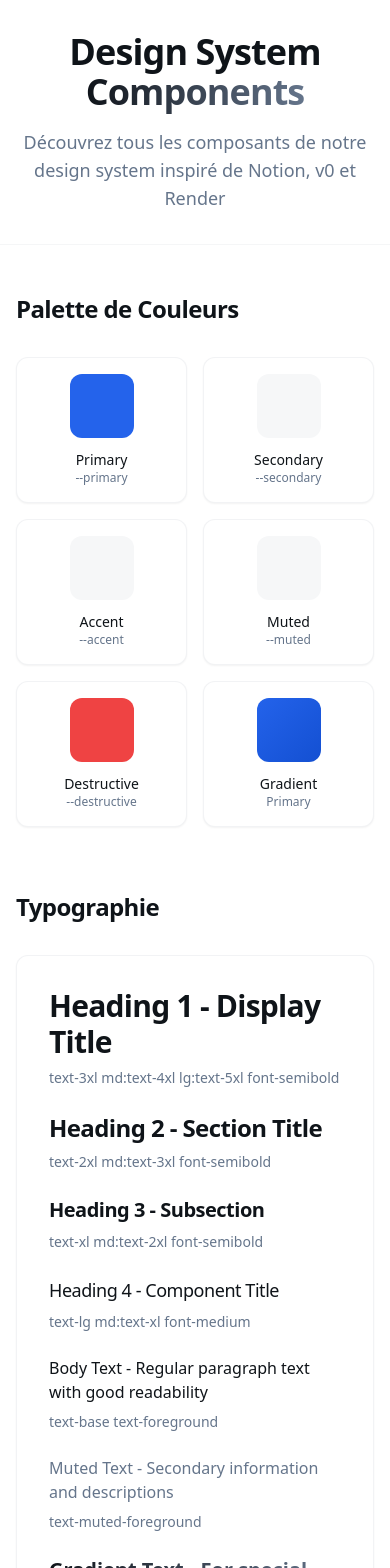
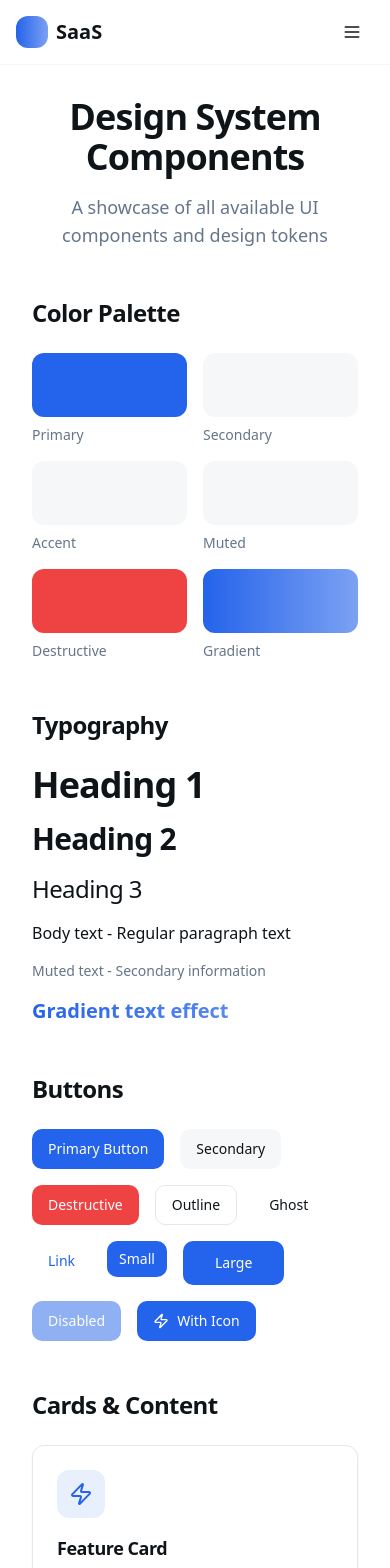
Before and after one commit to Will12312/notion-render-v0-kit, a React (Vite) app: page /components in a window 390 px wide. Shown: the top 1568 px of the page. Built offline with nearby package versions, Linux system fonts and the light colour scheme.

Commit message:
Revert component deletions
Reverted the deletion of homepage and component pages. Removed unused files and simplified the project structure while retaining essential pages.

```diff
--- a/src/App.tsx
+++ b/src/App.tsx
@@ -5,7 +5,6 @@ import { QueryClient, QueryClientProvider } from "@tanstack/react-query";
 import { BrowserRouter, Routes, Route } from "react-router-dom";
 import Index from "./pages/Index";
 import ComponentsShowcase from "./pages/Components";
-import NotFound from "./pages/NotFound";
 
 const queryClient = new QueryClient();
 
@@ -18,8 +17,6 @@ const App = () => (
         <Routes>
           <Route path="/" element={<Index />} />
           <Route path="/components" element={<ComponentsShowcase />} />
-          {/* ADD ALL CUSTOM ROUTES ABOVE THE CATCH-ALL "*" ROUTE */}
-          <Route path="*" element={<NotFound />} />
         </Routes>
       </BrowserRouter>
     </TooltipProvider>
--- a/src/components/ui/navigation.tsx
+++ b/src/components/ui/navigation.tsx
@@ -4,27 +4,21 @@ import { Menu } from "lucide-react";
 const Navigation = () => {
   return (
     <nav className="sticky top-0 z-50 bg-background/95 backdrop-blur supports-[backdrop-filter]:bg-background/60 border-b border-border/40">
-      <div className="container-modern">
+      <div className="container mx-auto px-4">
         <div className="flex h-16 items-center justify-between">
           {/* Logo */}
           <div className="flex items-center">
-            <div className="h-8 w-8 rounded-lg bg-gradient-primary"></div>
+            <div className="h-8 w-8 rounded-lg bg-gradient-to-r from-primary to-primary/60"></div>
             <span className="ml-2 text-xl font-semibold text-foreground">SaaS</span>
           </div>
 
           {/* Desktop Navigation */}
           <div className="hidden md:flex items-center space-x-8">
-            <a href="#features" className="text-sm font-medium text-muted-foreground hover:text-foreground transition-colors">
-              Features
-            </a>
-            <a href="#pricing" className="text-sm font-medium text-muted-foreground hover:text-foreground transition-colors">
-              Pricing
+            <a href="/" className="text-sm font-medium text-muted-foreground hover:text-foreground transition-colors">
+              Home
             </a>
             <a href="/components" className="text-sm font-medium text-muted-foreground hover:text-foreground transition-colors">
               Components
-            </a>
-            <a href="#about" className="text-sm font-medium text-muted-foreground hover:text-foreground transition-colors">
-              About
             </a>
           </div>
 
--- a/src/pages/Components.tsx
+++ b/src/pages/Components.tsx
@@ -1,361 +1,172 @@
 import { Button } from "@/components/ui/button";
 import { Card } from "@/components/ui/card";
-import FeatureCard from "@/components/ui/feature-card";
 import { Badge } from "@/components/ui/badge";
 import { Input } from "@/components/ui/input";
-import {
-  Zap,
-  Shield,
-  Palette,
-  Code,
-  Users,
-  BarChart3,
-  Star,
-  Heart,
-  ArrowRight,
-  Search,
-  Settings,
-  Bell,
-  Download
-} from "lucide-react";
+import { Label } from "@/components/ui/label";
+import { Zap, Shield, Palette } from "lucide-react";
+import Navigation from "@/components/ui/navigation";
 
 const ComponentsShowcase = () => {
   return (
     <div className="min-h-screen bg-background">
+      <Navigation />
+      <div className="container mx-auto max-w-6xl p-8">
         {/* Header */}
-      <div className="border-b border-border/40 bg-background/95 backdrop-blur">
-        <div className="container-modern py-8">
-          <div className="text-center">
-            <h1 className="text-4xl font-semibold tracking-tight text-foreground mb-4">
-              Design System
-              <span className="gradient-text"> Components</span>
+        <div className="mb-12 text-center">
+          <h1 className="mb-4 text-4xl font-bold text-foreground">
+            Design System Components
           </h1>
-            <p className="text-lg text-muted-foreground max-w-2xl mx-auto">
-              Découvrez tous les composants de notre design system inspiré de Notion, v0 et Render
+          <p className="text-lg text-muted-foreground">
+            A showcase of all available UI components and design tokens
           </p>
         </div>
-        </div>
-      </div>
-
-      <div className="container-modern py-12 space-y-16">
 
         {/* Color Palette */}
-        <section>
-          <h2 className="text-2xl font-semibold mb-8 text-foreground">Palette de Couleurs</h2>
-          <div className="grid grid-cols-2 md:grid-cols-4 lg:grid-cols-6 gap-4">
-            <div className="card-modern p-4 text-center">
-              <div className="w-16 h-16 bg-primary rounded-lg mx-auto mb-3"></div>
-              <p className="text-sm font-medium text-foreground">Primary</p>
-              <p className="text-xs text-muted-foreground">--primary</p>
+        <section className="mb-12">
+          <h2 className="mb-6 text-2xl font-semibold text-foreground">Color Palette</h2>
+          <div className="grid grid-cols-2 gap-4 md:grid-cols-4 lg:grid-cols-6">
+            <div className="space-y-2">
+              <div className="h-16 w-full rounded-lg bg-primary"></div>
+              <p className="text-sm text-muted-foreground">Primary</p>
             </div>
-            <div className="card-modern p-4 text-center">
-              <div className="w-16 h-16 bg-secondary rounded-lg mx-auto mb-3"></div>
-              <p className="text-sm font-medium text-foreground">Secondary</p>
-              <p className="text-xs text-muted-foreground">--secondary</p>
+            <div className="space-y-2">
+              <div className="h-16 w-full rounded-lg bg-secondary"></div>
+              <p className="text-sm text-muted-foreground">Secondary</p>
             </div>
-            <div className="card-modern p-4 text-center">
-              <div className="w-16 h-16 bg-accent rounded-lg mx-auto mb-3"></div>
-              <p className="text-sm font-medium text-foreground">Accent</p>
-              <p className="text-xs text-muted-foreground">--accent</p>
+            <div className="space-y-2">
+              <div className="h-16 w-full rounded-lg bg-accent"></div>
+              <p className="text-sm text-muted-foreground">Accent</p>
             </div>
-            <div className="card-modern p-4 text-center">
-              <div className="w-16 h-16 bg-muted rounded-lg mx-auto mb-3"></div>
-              <p className="text-sm font-medium text-foreground">Muted</p>
-              <p className="text-xs text-muted-foreground">--muted</p>
+            <div className="space-y-2">
+              <div className="h-16 w-full rounded-lg bg-muted"></div>
+              <p className="text-sm text-muted-foreground">Muted</p>
             </div>
-            <div className="card-modern p-4 text-center">
-              <div className="w-16 h-16 bg-destructive rounded-lg mx-auto mb-3"></div>
-              <p className="text-sm font-medium text-foreground">Destructive</p>
-              <p className="text-xs text-muted-foreground">--destructive</p>
+            <div className="space-y-2">
+              <div className="h-16 w-full rounded-lg bg-destructive"></div>
+              <p className="text-sm text-muted-foreground">Destructive</p>
             </div>
-            <div className="card-modern p-4 text-center">
-              <div className="w-16 h-16 bg-gradient-primary rounded-lg mx-auto mb-3"></div>
-              <p className="text-sm font-medium text-foreground">Gradient</p>
-              <p className="text-xs text-muted-foreground">Primary</p>
+            <div className="space-y-2">
+              <div className="h-16 w-full rounded-lg bg-gradient-to-r from-primary to-primary/60"></div>
+              <p className="text-sm text-muted-foreground">Gradient</p>
             </div>
           </div>
         </section>
 
         {/* Typography */}
-        <section>
-          <h2 className="text-2xl font-semibold mb-8 text-foreground">Typographie</h2>
-          <div className="card-modern p-8 space-y-6">
-            <div>
-              <h1 className="mb-2">Heading 1 - Display Title</h1>
-              <p className="text-sm text-muted-foreground">text-3xl md:text-4xl lg:text-5xl font-semibold</p>
+        <section className="mb-12">
+          <h2 className="mb-6 text-2xl font-semibold text-foreground">Typography</h2>
+          <div className="space-y-4">
+            <h1 className="text-4xl font-bold text-foreground">Heading 1</h1>
+            <h2 className="text-3xl font-semibold text-foreground">Heading 2</h2>
+            <h3 className="text-2xl font-medium text-foreground">Heading 3</h3>
+            <p className="text-base text-foreground">Body text - Regular paragraph text</p>
+            <p className="text-sm text-muted-foreground">Muted text - Secondary information</p>
+            <p className="bg-gradient-to-r from-primary to-primary/60 bg-clip-text text-transparent text-xl font-semibold">
+              Gradient text effect
+            </p>
           </div>
-            <div>
-              <h2 className="mb-2">Heading 2 - Section Title</h2>
-              <p className="text-sm text-muted-foreground">text-2xl md:text-3xl font-semibold</p>
+        </section>
+
+        {/* Buttons */}
+        <section className="mb-12">
+          <h2 className="mb-6 text-2xl font-semibold text-foreground">Buttons</h2>
+          <div className="flex flex-wrap gap-4">
+            <Button>Primary Button</Button>
+            <Button variant="secondary">Secondary</Button>
+            <Button variant="destructive">Destructive</Button>
+            <Button variant="outline">Outline</Button>
+            <Button variant="ghost">Ghost</Button>
+            <Button variant="link">Link</Button>
+            <Button size="sm">Small</Button>
+            <Button size="lg">Large</Button>
+            <Button disabled>Disabled</Button>
+            <Button>
+              <Zap className="mr-2 h-4 w-4" />
+              With Icon
+            </Button>
           </div>
-            <div>
-              <h3 className="mb-2">Heading 3 - Subsection</h3>
-              <p className="text-sm text-muted-foreground">text-xl md:text-2xl font-semibold</p>
+        </section>
+
+        {/* Cards */}
+        <section className="mb-12">
+          <h2 className="mb-6 text-2xl font-semibold text-foreground">Cards & Content</h2>
+          <div className="grid gap-6 md:grid-cols-2 lg:grid-cols-3">
+            <Card className="p-6">
+              <div className="mb-4 inline-flex h-12 w-12 items-center justify-center rounded-xl bg-primary/10">
+                <Zap className="h-6 w-6 text-primary" />
               </div>
-            <div>
-              <h4 className="mb-2">Heading 4 - Component Title</h4>
-              <p className="text-sm text-muted-foreground">text-lg md:text-xl font-medium</p>
+              <h3 className="mb-2 text-lg font-semibold text-foreground">Feature Card</h3>
+              <p className="text-muted-foreground">
+                This is a basic feature card with an icon and description.
+              </p>
+            </Card>
+
+            <Card className="p-6">
+              <div className="mb-4 inline-flex h-12 w-12 items-center justify-center rounded-xl bg-primary/10">
+                <Shield className="h-6 w-6 text-primary" />
               </div>
-            <div>
-              <p className="text-foreground mb-2">Body Text - Regular paragraph text with good readability</p>
-              <p className="text-sm text-muted-foreground">text-base text-foreground</p>
+              <h3 className="mb-2 text-lg font-semibold text-foreground">Security</h3>
+              <p className="text-muted-foreground">
+                Built with security best practices and modern standards.
+              </p>
+            </Card>
+
+            <Card className="p-6">
+              <div className="mb-4 inline-flex h-12 w-12 items-center justify-center rounded-xl bg-primary/10">
+                <Palette className="h-6 w-6 text-primary" />
               </div>
-            <div>
-              <p className="text-muted-foreground mb-2">Muted Text - Secondary information and descriptions</p>
-              <p className="text-sm text-muted-foreground">text-muted-foreground</p>
+              <h3 className="mb-2 text-lg font-semibold text-foreground">Design</h3>
+              <p className="text-muted-foreground">
+                Beautiful, modern design that adapts to your brand.
+              </p>
+            </Card>
           </div>
-            <div>
-              <p className="gradient-text mb-2 text-xl font-semibold">Gradient Text - For special emphasis</p>
-              <p className="text-sm text-muted-foreground">gradient-text class</p>
+        </section>
+
+        {/* Badges */}
+        <section className="mb-12">
+          <h2 className="mb-6 text-2xl font-semibold text-foreground">Badges & Labels</h2>
+          <div className="flex flex-wrap gap-2">
+            <Badge>Default</Badge>
+            <Badge variant="secondary">Secondary</Badge>
+            <Badge variant="destructive">Error</Badge>
+            <Badge variant="outline">Outline</Badge>
+          </div>
+        </section>
+
+        {/* Form Elements */}
+        <section className="mb-12">
+          <h2 className="mb-6 text-2xl font-semibold text-foreground">Form Elements</h2>
+          <div className="grid gap-4 md:grid-cols-2">
+            <div className="space-y-2">
+              <Label htmlFor="email">Email</Label>
+              <Input type="email" id="email" placeholder="Enter your email" />
+            </div>
+            <div className="space-y-2">
+              <Label htmlFor="password">Password</Label>
+              <Input type="password" id="password" placeholder="Enter password" />
             </div>
           </div>
         </section>
 
-        {/* Buttons */}
-        <section>
-          <h2 className="text-2xl font-semibold mb-8 text-foreground">Boutons</h2>
-          <div className="grid gap-8 md:grid-cols-2">
-
-            {/* Primary Buttons */}
-            <div className="card-modern p-6">
-              <h3 className="text-lg font-semibold mb-4 text-foreground">Primary Buttons</h3>
-              <div className="space-y-4">
-                <div className="flex flex-wrap gap-3">
-                  <Button size="sm">Small</Button>
-                  <Button>Default</Button>
-                  <Button size="lg">Large</Button>
-                </div>
-                <div className="flex flex-wrap gap-3">
-                  <Button disabled>Disabled</Button>
-                  <Button>
-                    With Icon <ArrowRight className="ml-2 h-4 w-4" />
-                  </Button>
-                </div>
-              </div>
-            </div>
-
-            {/* Secondary Buttons */}
-            <div className="card-modern p-6">
-              <h3 className="text-lg font-semibold mb-4 text-foreground">Secondary Buttons</h3>
-              <div className="space-y-4">
-                <div className="flex flex-wrap gap-3">
-                  <Button variant="secondary" size="sm">Small</Button>
-                  <Button variant="secondary">Default</Button>
-                  <Button variant="secondary" size="lg">Large</Button>
-                </div>
-                <div className="flex flex-wrap gap-3">
-                  <Button variant="outline">Outline</Button>
-                  <Button variant="ghost">Ghost</Button>
-                  <Button variant="link">Link</Button>
-                </div>
-              </div>
-            </div>
-
-            {/* Destructive Buttons */}
-            <div className="card-modern p-6">
-              <h3 className="text-lg font-semibold mb-4 text-foreground">Destructive Actions</h3>
-              <div className="space-y-4">
-                <div className="flex flex-wrap gap-3">
-                  <Button variant="destructive">Delete</Button>
-                  <Button variant="destructive" size="sm">Remove</Button>
-                </div>
-                <div className="flex flex-wrap gap-3">
-                  <Button variant="outline" className="border-destructive text-destructive hover:bg-destructive hover:text-destructive-foreground">
-                    Cancel Subscription
-                  </Button>
-                </div>
-              </div>
-            </div>
-
-            {/* Icon Buttons */}
-            <div className="card-modern p-6">
-              <h3 className="text-lg font-semibold mb-4 text-foreground">Icon Buttons</h3>
-              <div className="space-y-4">
-                <div className="flex flex-wrap gap-3">
-                  <Button size="icon">
-                    <Settings className="h-4 w-4" />
-                  </Button>
-                  <Button variant="outline" size="icon">
-                    <Bell className="h-4 w-4" />
-                  </Button>
-                  <Button variant="ghost" size="icon">
-                    <Search className="h-4 w-4" />
-                  </Button>
-                </div>
-                <div className="flex flex-wrap gap-3">
-                  <Button variant="secondary" size="icon">
-                    <Download className="h-4 w-4" />
-                  </Button>
-                  <Button variant="destructive" size="icon">
-                    <Heart className="h-4 w-4" />
-                  </Button>
-                </div>
-              </div>
-            </div>
-          </div>
-        </section>
-
-        {/* Feature Cards */}
-        <section>
-          <h2 className="text-2xl font-semibold mb-8 text-foreground">Feature Cards</h2>
-          <div className="grid gap-6 md:grid-cols-2 lg:grid-cols-3">
-            <FeatureCard
-              icon={Zap}
-              title="Lightning Fast"
-              description="Built with modern web technologies for blazing fast performance and optimal user experience."
-            />
-            <FeatureCard
-              icon={Shield}
-              title="Secure by Default"
-              description="Industry-standard security practices and authentication built-in from day one."
-            />
-            <FeatureCard
-              icon={Palette}
-              title="Beautiful Design"
-              description="Clean, modern interface inspired by the best design systems and user experiences."
-            />
-            <FeatureCard
-              icon={Code}
-              title="Developer Friendly"
-              description="Clean codebase with TypeScript, comprehensive docs, and excellent developer experience."
-            />
-            <FeatureCard
-              icon={Users}
-              title="Team Collaboration"
-              description="Built-in team management, roles, and permissions for seamless collaboration."
-            />
-            <FeatureCard
-              icon={BarChart3}
-              title="Analytics Ready"
-              description="Integrated analytics and monitoring to track your SaaS metrics and user behavior."
-            />
-          </div>
-        </section>
-
-        {/* Cards & Content */}
-        <section>
-          <h2 className="text-2xl font-semibold mb-8 text-foreground">Cards & Content</h2>
-          <div className="grid gap-6 md:grid-cols-2 lg:grid-cols-3">
-
-            {/* Basic Card */}
-            <Card className="p-6">
-              <h3 className="text-lg font-semibold mb-2 text-foreground">Basic Card</h3>
-              <p className="text-muted-foreground mb-4">
-                Une card simple avec du contenu basique et un style épuré.
-              </p>
-              <Button variant="outline" size="sm">Action</Button>
+        {/* Shadows & Effects */}
+        <section className="mb-12">
+          <h2 className="mb-6 text-2xl font-semibold text-foreground">Shadows & Effects</h2>
+          <div className="grid gap-6 md:grid-cols-3">
+            <Card className="p-6 shadow-sm">
+              <h3 className="font-semibold text-foreground">Small Shadow</h3>
+              <p className="text-sm text-muted-foreground">shadow-sm</p>
             </Card>
-
-            {/* Stats Card */}
-            <Card className="p-6">
-              <div className="flex items-center justify-between mb-2">
-                <h3 className="text-lg font-semibold text-foreground">Active Users</h3>
-                <Users className="h-5 w-5 text-muted-foreground" />
-              </div>
-              <div className="text-3xl font-bold text-foreground mb-1">12,543</div>
-              <p className="text-sm text-muted-foreground">+12% from last month</p>
+            <Card className="p-6 shadow-md">
+              <h3 className="font-semibold text-foreground">Medium Shadow</h3>
+              <p className="text-sm text-muted-foreground">shadow-md</p>
             </Card>
-
-            {/* Feature Highlight Card */}
-            <Card className="p-6 bg-gradient-subtle border-border/50">
-              <div className="flex items-center mb-3">
-                <Star className="h-5 w-5 text-primary mr-2" />
-                <Badge variant="secondary">Premium</Badge>
-              </div>
-              <h3 className="text-lg font-semibold mb-2 text-foreground">Premium Feature</h3>
-              <p className="text-muted-foreground mb-4">
-                Débloquez des fonctionnalités avancées pour votre équipe.
-              </p>
-              <Button size="sm">Upgrade Now</Button>
+            <Card className="p-6 shadow-lg">
+              <h3 className="font-semibold text-foreground">Large Shadow</h3>
+              <p className="text-sm text-muted-foreground">shadow-lg</p>
             </Card>
           </div>
         </section>
-
-        {/* Badges & Labels */}
-        <section>
-          <h2 className="text-2xl font-semibold mb-8 text-foreground">Badges & Labels</h2>
-          <div className="card-modern p-6">
-            <div className="space-y-6">
-              <div>
-                <h3 className="text-base font-semibold mb-3 text-foreground">Default Badges</h3>
-                <div className="flex flex-wrap gap-2">
-                  <Badge>Default</Badge>
-                  <Badge variant="secondary">Secondary</Badge>
-                  <Badge variant="outline">Outline</Badge>
-                  <Badge variant="destructive">Destructive</Badge>
-                </div>
-              </div>
-              <div>
-                <h3 className="text-base font-semibold mb-3 text-foreground">Status Badges</h3>
-                <div className="flex flex-wrap gap-2">
-                  <Badge className="bg-green-100 text-green-800 hover:bg-green-100/80 dark:bg-green-900 dark:text-green-300">Active</Badge>
-                  <Badge className="bg-yellow-100 text-yellow-800 hover:bg-yellow-100/80 dark:bg-yellow-900 dark:text-yellow-300">Pending</Badge>
-                  <Badge className="bg-red-100 text-red-800 hover:bg-red-100/80 dark:bg-red-900 dark:text-red-300">Inactive</Badge>
-                  <Badge className="bg-blue-100 text-blue-800 hover:bg-blue-100/80 dark:bg-blue-900 dark:text-blue-300">Processing</Badge>
-                </div>
-              </div>
-            </div>
-          </div>
-        </section>
-
-        {/* Form Elements */}
-        <section>
-          <h2 className="text-2xl font-semibold mb-8 text-foreground">Form Elements</h2>
-          <div className="grid gap-6 md:grid-cols-2">
-            <Card className="p-6">
-              <h3 className="text-lg font-semibold mb-4 text-foreground">Input Fields</h3>
-              <div className="space-y-4">
-                <div>
-                  <label className="text-sm font-medium text-foreground block mb-2">Email</label>
-                  <Input type="email" placeholder="Enter your email" />
-                </div>
-                <div>
-                  <label className="text-sm font-medium text-foreground block mb-2">Password</label>
-                  <Input type="password" placeholder="Enter your password" />
-                </div>
-                <div>
-                  <label className="text-sm font-medium text-foreground block mb-2">Search</label>
-                  <div className="relative">
-                    <Search className="absolute left-3 top-1/2 transform -translate-y-1/2 h-4 w-4 text-muted-foreground" />
-                    <Input className="pl-10" placeholder="Search..." />
-                  </div>
-                </div>
-              </div>
-            </Card>
-
-            <Card className="p-6">
-              <h3 className="text-lg font-semibold mb-4 text-foreground">Form Actions</h3>
-              <div className="space-y-4">
-                <Button className="w-full">Submit Form</Button>
-                <div className="flex gap-3">
-                  <Button variant="outline" className="flex-1">Cancel</Button>
-                  <Button variant="secondary" className="flex-1">Save Draft</Button>
-                </div>
-                <Button variant="ghost" className="w-full">Reset Form</Button>
-              </div>
-            </Card>
-          </div>
-        </section>
-
-        {/* Shadows & Effects */}
-        <section>
-          <h2 className="text-2xl font-semibold mb-8 text-foreground">Shadows & Effects</h2>
-          <div className="grid gap-6 md:grid-cols-3">
-            <Card className="p-6 shadow-sm">
-              <h3 className="text-base font-semibold mb-2 text-foreground">Small Shadow</h3>
-              <p className="text-sm text-muted-foreground">shadow-sm - Subtle elevation</p>
-            </Card>
-            <Card className="p-6 shadow-md">
-              <h3 className="text-base font-semibold mb-2 text-foreground">Medium Shadow</h3>
-              <p className="text-sm text-muted-foreground">shadow-md - Standard elevation</p>
-            </Card>
-            <Card className="p-6 shadow-lg">
-              <h3 className="text-base font-semibold mb-2 text-foreground">Large Shadow</h3>
-              <p className="text-sm text-muted-foreground">shadow-lg - High elevation</p>
-            </Card>
-          </div>
-        </section>
-
       </div>
     </div>
   );
```
Also changed, not shown: src/pages/Index.tsx (+9 -9 lines). Lines whose indentation alone changed are shown as unchanged.
